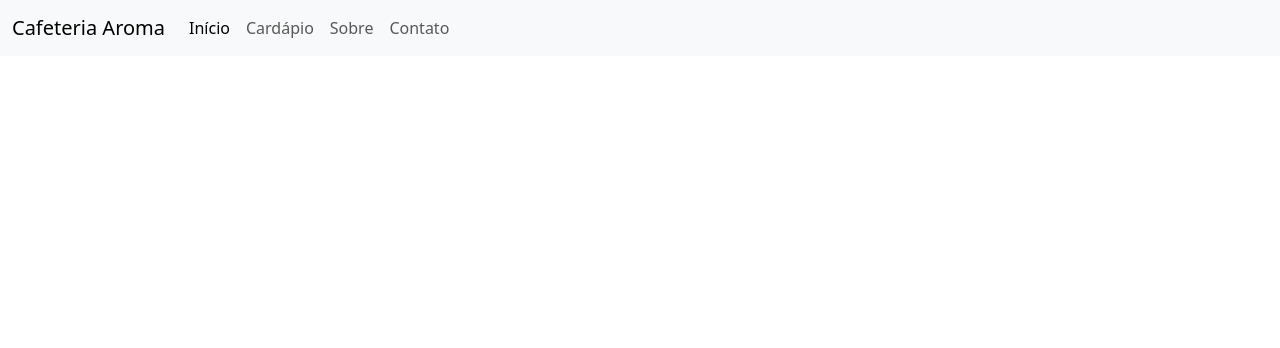
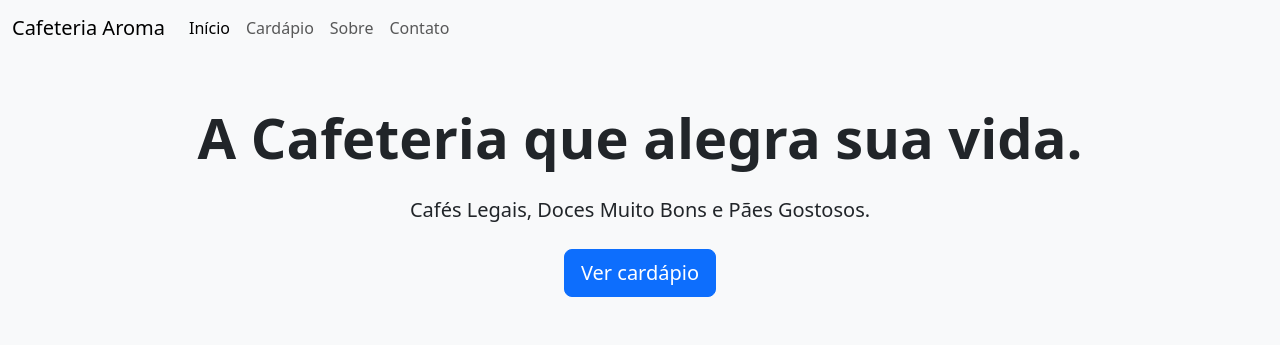
Before and after one commit to Wendelhae15/landing-bootstrap, a plain HTML site: page index.html in a window 1280 px wide. Drawn offline with nearby package versions, Linux system fonts and the light colour scheme.

Commit message:
Adicionando seção Hero

```diff
--- a/index.html
+++ b/index.html
@@ -64,6 +64,23 @@
     </nav>
 
 
+    <section class="bg-light py-5">
+       <div class="container text-center">
+
+           <h1 class="display-4 fw-bold">A Cafeteria que alegra sua vida.</h1>
+
+           <p class="lead my-4">
+               Cafés Legais, Doces Muito Bons e Pães Gostosos.
+           </p>
+
+           <a href="#cardapio" class="btn btn-primary btn-lg">
+               Ver cardápio
+           </a>
+       </div>
+   </section>
+
+
+
     <script src="https://cdn.jsdelivr.net/npm/bootstrap@5.3.8/dist/js/bootstrap.bundle.min.js" integrity="sha384-FKyoEForCGlyvwx9Hj09JcYn3nv7wiPVlz7YYwJrWVcXK/BmnVDxM+D2scQbITxI" crossorigin="anonymous"></script>
 </body>
 </html>
```
